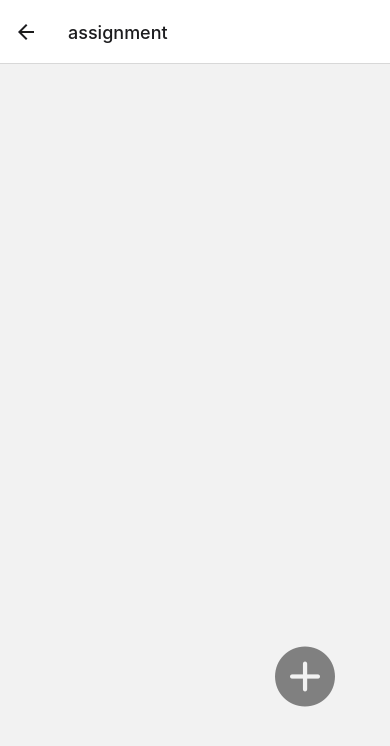
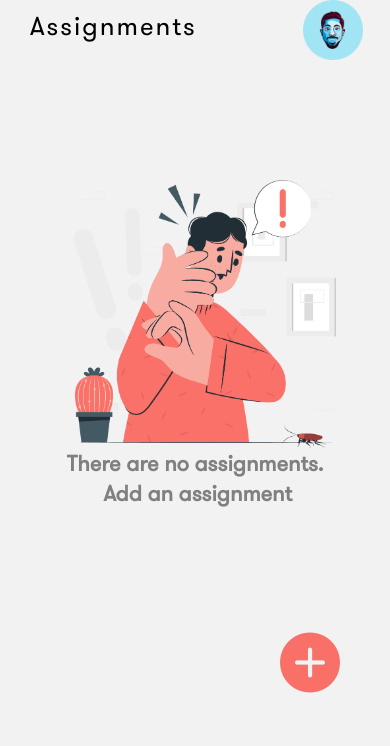
Before and after one commit to HexTechTeam/ReactNativeApp, a React Native app: screen /assignment in a window 390 px wide. Shown: the top 746 px of the page. Built offline with nearby package versions, Linux system fonts and the light colour scheme.

Commit message:
Logscreen UI

```diff
--- a/App.js
+++ b/App.js
@@ -29,15 +29,9 @@ export default function Flex(){
   return (
     <View style={styles.container}>
      <NavigationContainer>
-      <Stack.Navigator>
-      <Stack.Screen
-        options={{headerShown:false,}}
-        name="onboarding" component={HomeScreen}
-      />
-      <Stack.Screen
-        name="assignment"
-        component={LogScreen}
-      />
+      <Stack.Navigator screenOptions={{headerShown:false}}>
+      <Stack.Screen name="onboarding" component={HomeScreen} />
+      <Stack.Screen name="assignment" component={LogScreen} />
       </Stack.Navigator>
      </NavigationContainer>
     </View>
--- a/Screens/LogScreen.js
+++ b/Screens/LogScreen.js
@@ -1,23 +1,105 @@
 import React from 'react'
 import { AntDesign } from '@expo/vector-icons';
-import { View } from 'react-native'
+import { View,Text,StyleSheet,Image} from 'react-native'
 import { TouchableOpacity} from 'react-native';
-
+import { SafeAreaView } from 'react-native-safe-area-context';
+import profile_image from '../assets/images/profile_image.png'
+import empty_list from '../assets/images/empty_list.png'
 
 
 export default function LogScreen(){
 
 
      return(
+            <SafeAreaView>
+                    <View style={styles.appName_container}>
+                       <Text style={styles.appName}>Assignments</Text>
 
-<View style={{flex:1}}>
+                       <Image style={styles.image} source={profile_image}/>
+                    </View>
 
-     <TouchableOpacity style={{position:'absolute',marginTop:580,marginLeft:275,}}>
+                    <View style={styles.empty_imageContainer}>
+                        <Image style={styles.empty_image}source={empty_list}/>
+                        <Text style={styles.title}>There are no assignments.</Text>
+                        <Text style={styles.title}> Add an assignment</Text>
 
-        <AntDesign name="pluscircle" size={60} color="grey"/>
 
-     </TouchableOpacity>
+                    </View>
 
-</View>
-     )
-}
+
+                   <View style={styles.touchable_view}>
+                         <TouchableOpacity style={styles.touch_opacity}>
+                         <AntDesign  name = "pluscircle" size={60} color ="#f97068"/>
+                         </TouchableOpacity>
+                   </View>
+
+
+           </SafeAreaView>
+)}
+
+
+const styles=StyleSheet.create({
+
+  touchable_view:{
+     flex:1,
+  },
+
+  touch_opacity:{
+     position:'absolute',
+     marginTop:120,
+     marginLeft:280,
+
+  },
+
+  appName_container:{
+     flexDirection:'row',
+     marginLeft:30,
+
+
+  },
+
+  appName: {
+     textAlign: 'center',
+     fontFamily: 'Gt-Walsheim',
+     fontSize: 26,
+     marginTop: 10,
+     textShadowColor: '#f97068',
+     textShadowRadius: 2,
+     textShadowOffset: { width: 1 },
+     letterSpacing: 2,
+},
+
+ image: {
+     flex:4,
+     resizeMode: 'contain',
+     width: 60,
+     height:60,
+     marginLeft:80,
+
+   },
+
+   empty_imageContainer: {
+     height:400,
+     marginTop: 50
+
+   },
+
+   empty_image: {
+     flex:4,
+     resizeMode: 'contain',
+     width: '80%',
+     marginHorizontal:50,
+     marginTop:70
+   },
+
+   title: {
+     color:"grey",
+     textAlign:'center',
+     fontSize: 22,
+     fontWeight:"bold",
+     fontFamily: 'Gt-Walsheim',
+     lineHeight: 30,
+     paddingBottom: 0
+   }
+
+})
--- a/package.json
+++ b/package.json
@@ -15,7 +15,7 @@
     "@react-navigation/native-stack": "^6.7.0",
     "expo": "~45.0.0",
     "expo-font": "10.1.0",
-    "expo-splash-screen": "0.15.1",
+    "expo-splash-screen": "^0.16.2",
     "expo-status-bar": "~1.3.0",
     "react": "17.0.2",
     "react-dom": "17.0.2",
```
Also changed, not shown: 1 other file (tests, documents, lock files or other folders).
